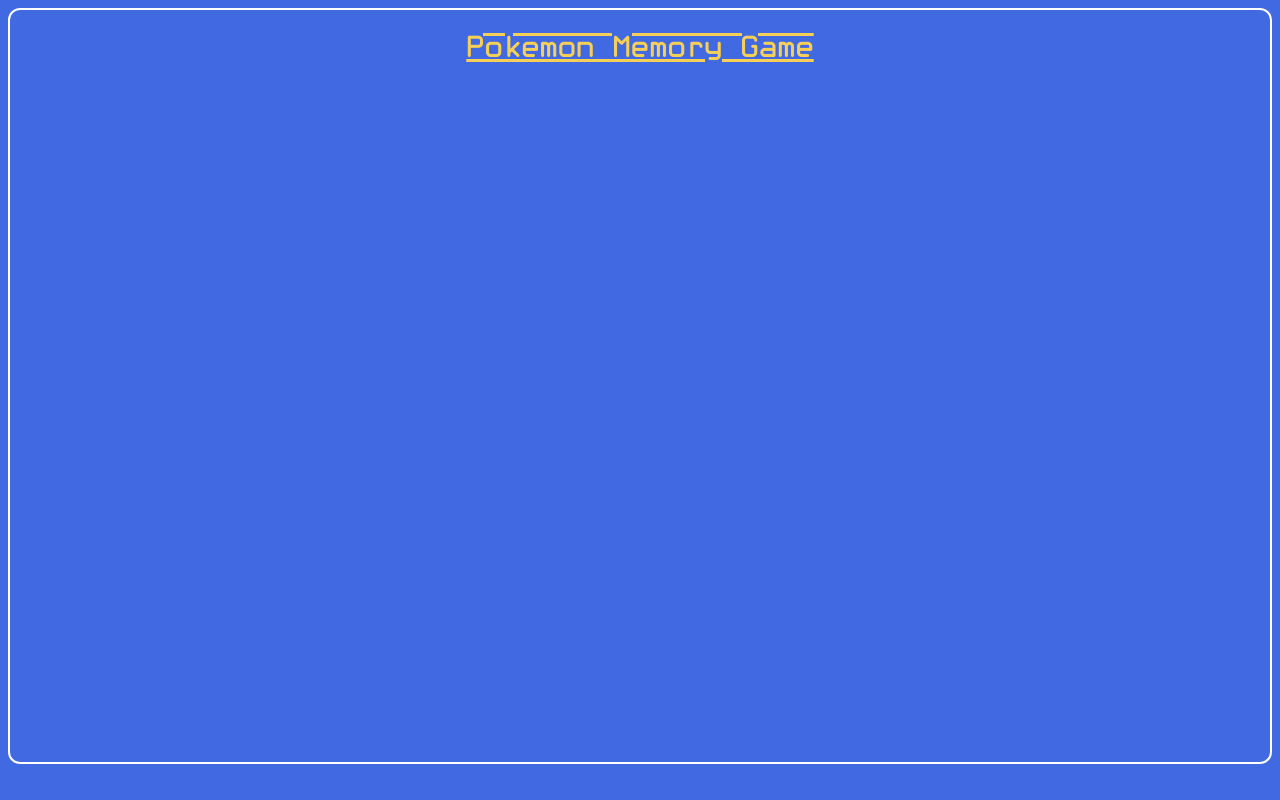
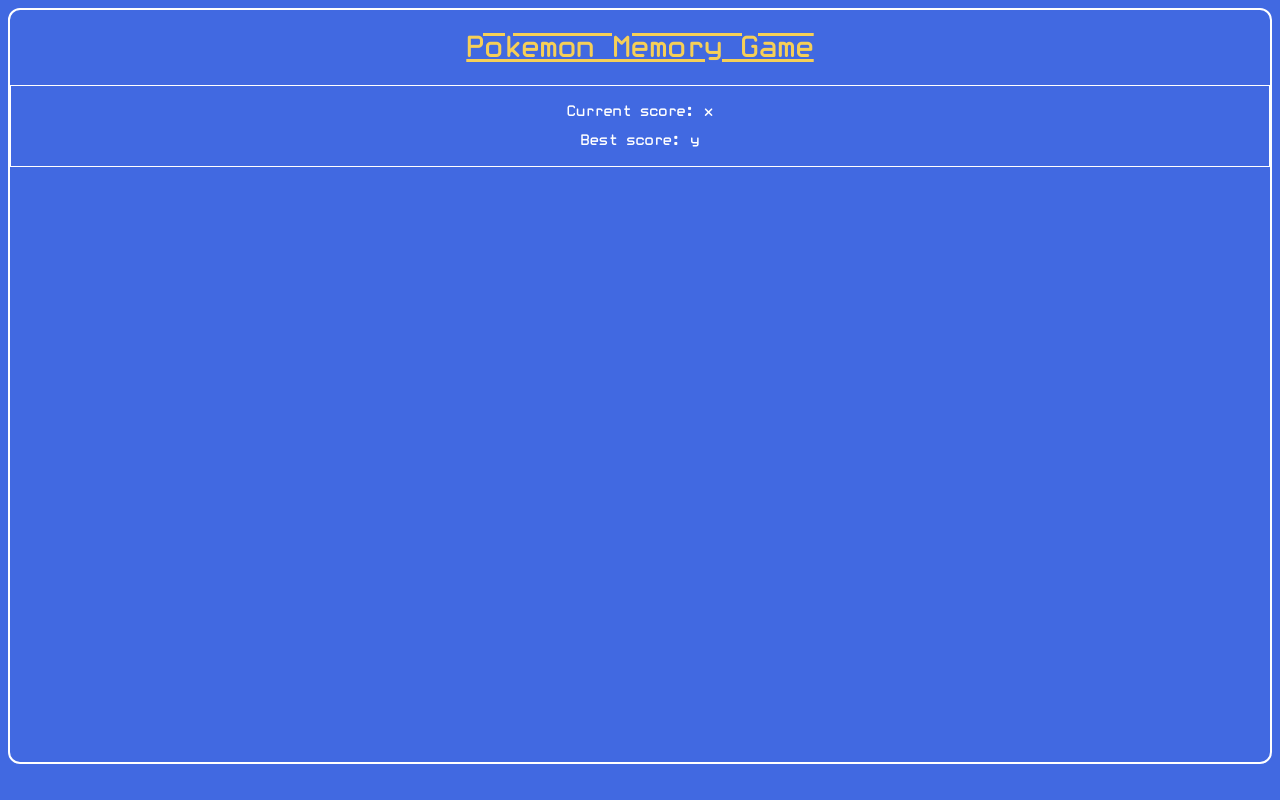
Before and after one commit to simonetimi/memory-game, a React (Vite) app: page / in a window 1280 px wide. Built offline with nearby package versions, Linux system fonts and the light colour scheme; the HTML template or start-up script is replaced by a standard one.

Commit message:
feat: create style and basic layout for the score section

```diff
--- a/src/App.jsx
+++ b/src/App.jsx
@@ -1,10 +1,14 @@
 import './App.css';
+import Score from './components/Score';
 
 function App() {
   return (
-    <header>
-      <h1>Pokemon Memory Game</h1>
-    </header>
+    <>
+      <header>
+        <h1>Pokemon Memory Game</h1>
+      </header>
+      <Score />
+    </>
   );
 }
 
--- /dev/null
+++ b/src/components/Score.jsx
@@ -0,0 +1,12 @@
+import '../styles/Score.css';
+
+function Score() {
+  return (
+    <section className="score">
+      <p>Current score: x</p>
+      <p>Best score: y</p>
+    </section>
+  );
+}
+
+export default Score;
--- a/src/styles/Game.css
+++ b/src/styles/Game.css
@@ -0,0 +1,3 @@
+div.card {
+  width: calc(200px);
+}
--- a/src/styles/Score.css
+++ b/src/styles/Score.css
@@ -1,6 +1,13 @@
 section.score {
-  height: 5vh;
+  height: 10vh;
   display: flex;
   flex-direction: column;
-  margin-left: auto;
+  align-items: center;
+  justify-content: center;
+  color: #FFF;
+  border: 1px solid white;
 }
+
+section.score>p {
+  margin: 0.5rem;
+}
```
Also changed, not shown: src/components/Game.jsx (added).
